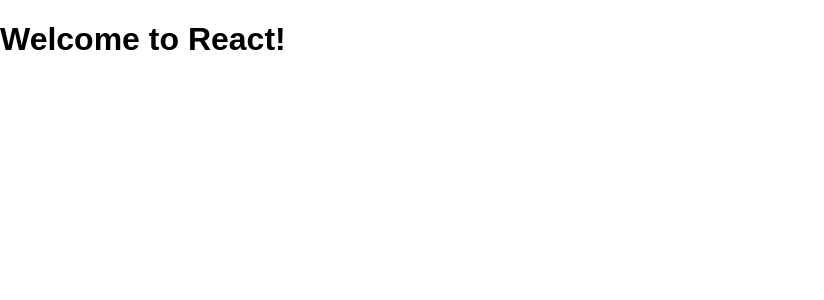
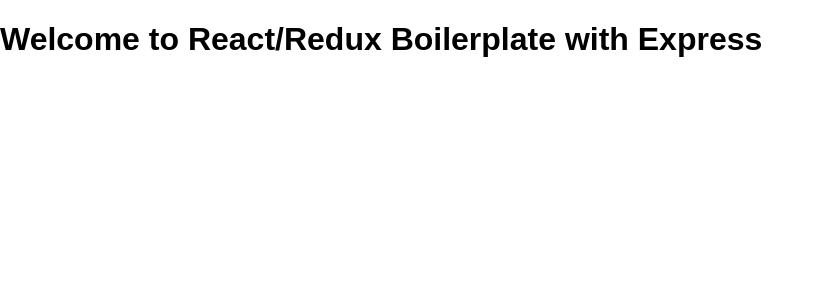
Before and after one commit to isaac1104/create-react-express, a React (Create React App) app in the folder client/: page / in a window 1280 px wide. Shown: the top 300 px of the page, without its empty margins (0-824 px from the left). Built offline with nearby package versions, Linux system fonts and the light colour scheme.

Commit message:
welcome msg change

```diff
--- a/client/src/components/App.js
+++ b/client/src/components/App.js
@@ -4,7 +4,7 @@
   render() {
     return (
       <div>
-        <h1>Welcome to React!</h1>
+        <h1>Welcome to React/Redux Boilerplate with Express</h1>
       </div>
     );
   }
```
